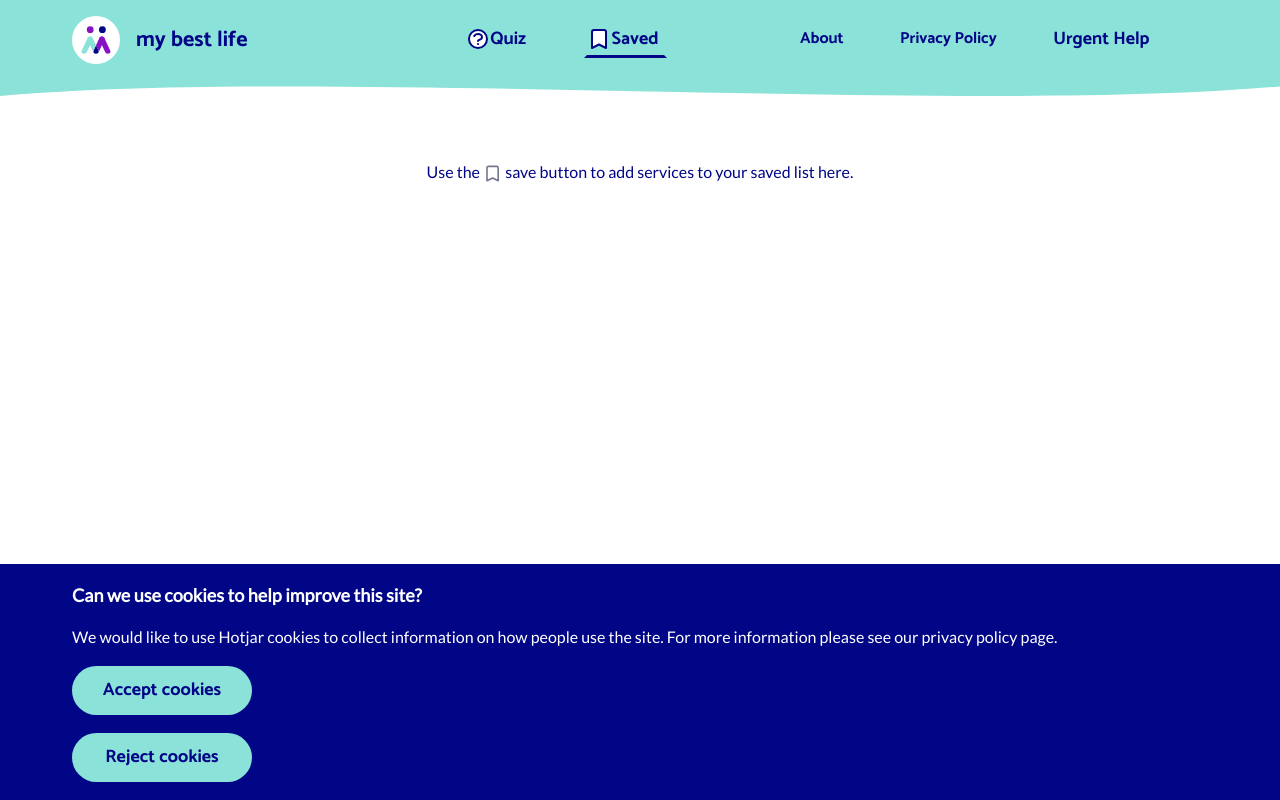
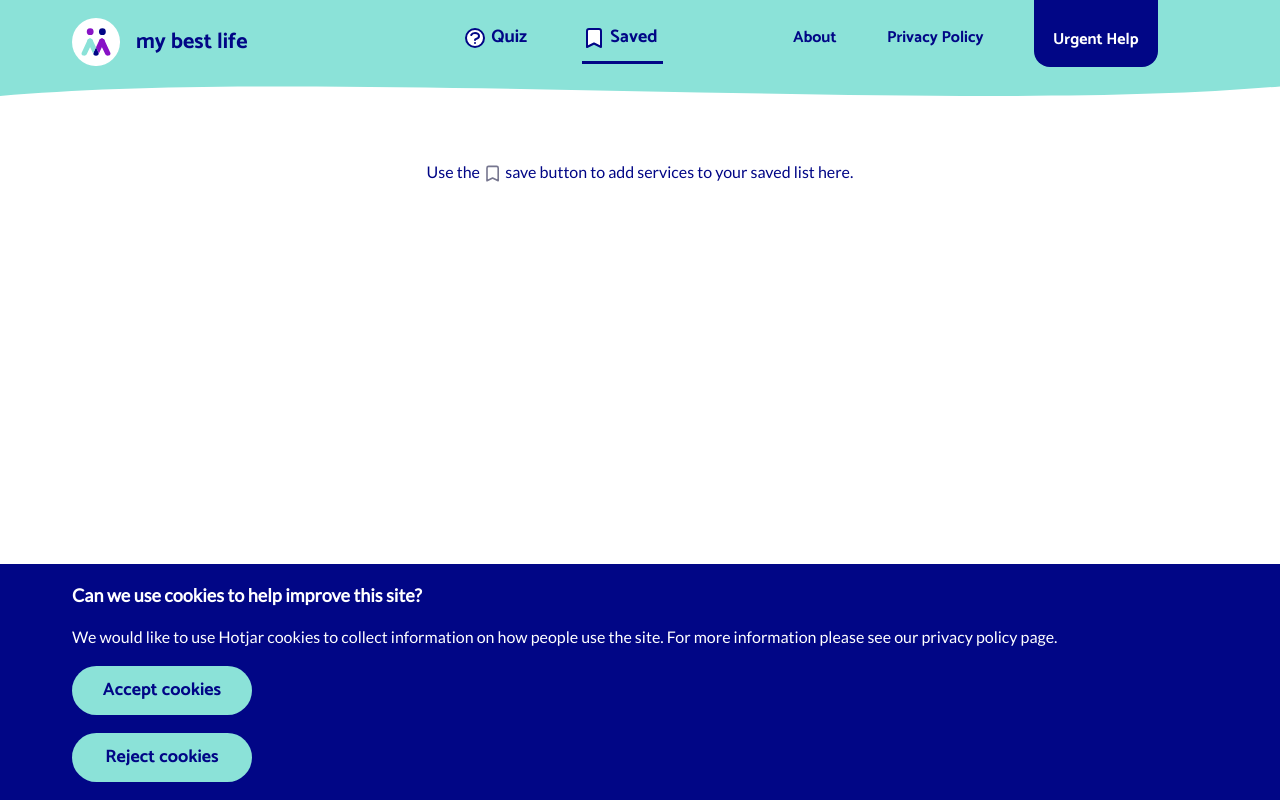
Before and after one commit to neontribe/my-best-life, a Next.js app: page /saved in a window 1280 px wide. Built offline with nearby package versions, Linux system fonts and the light colour scheme.

Commit message:
fix: desktop nav adjustments

```diff
--- a/src/Components/DesktopNav.tsx
+++ b/src/Components/DesktopNav.tsx
@@ -17,7 +17,7 @@ const Nav = styled.nav`
 `
 
 const NavList = styled.ul`
-  align-items: center;
+  align-items: stretch;
   display: flex;
   justify-content: space-evenly;
 
@@ -27,12 +27,16 @@ const NavList = styled.ul`
 `
 
 const LinkItem = styled.a<{ activePage: boolean }>`
+  align-items: center;
+  border-bottom: 3px solid transparent;
+  display: flex;
   font-family: 'Catamaran', sans-serif;
   font-size: ${(props) => props.theme.fontSizes.highlight};
+  margin-top: 1rem;
+  min-height: 3rem;
+  padding-bottom: 2px;
+  padding-right: 5px;
   text-decoration: none;
-  padding-right: 5px;
-  padding-bottom: 2px;
-  border: 3px solid transparent;
 
   ${(props) =>
     props.activePage && `border-bottom: 3px solid ${props.theme.colours.blue};`}
@@ -47,8 +51,14 @@ const LinkItem = styled.a<{ activePage: boolean }>`
   }
 
   svg {
+    fill: white;
+    margin-right: 0.25rem;
     width: 1.5rem;
-    fill: white;
+  }
+
+  &:focus {
+    outline: 2px dashed ${(props) => props.theme.colours.blue};
+    outline-offset: 2px;
   }
 `
 
@@ -56,6 +66,28 @@ const SmallLinkItem = styled(LinkItem)`
   font-size: ${(props) => props.theme.fontSizes.normal};
   padding: 0;
   padding-bottom: 2px;
+`
+
+const UrgentHelp = styled.a<{ activePage: boolean }>`
+  background-color: ${(props) => props.theme.colours.blue};
+  border-bottom-left-radius: 16px;
+  border-bottom-right-radius: 16px;
+  border: 3px solid transparent;
+  border-top: 0;
+  color: ${(props) => props.theme.colours.white} !important;
+  font-family: 'Catamaran', sans-serif;
+  padding: 1rem;
+  padding-bottom: 0;
+
+  &:hover {
+    border-color: ${(props) => props.theme.colours.yellow};
+  }
+
+  div {
+    align-items: center;
+    display: flex;
+    min-height: 3rem;
+  }
 `
 
 export const DesktopNav = (): JSX.Element => {
@@ -81,7 +113,7 @@ export const DesktopNav = (): JSX.Element => {
                   d="M8.228 9c.549-1.165 2.03-2 3.772-2 2.21 0 4 1.343 4 3 0 1.4-1.278 2.575-3.006 2.907-.542.104-.994.54-.994 1.093m0 3h.01M21 12a9 9 0 11-18 0 9 9 0 0118 0z"
                 />
               </svg>
-              Quiz
+              <div>Quiz</div>
             </LinkItem>
           </Link>
         </li>
@@ -89,7 +121,7 @@ export const DesktopNav = (): JSX.Element => {
           <Link href={'/saved'} passHref>
             <LinkItem activePage={currentPage === '/saved'}>
               <Bookmark />
-              Saved
+              <div>Saved</div>
             </LinkItem>
           </Link>
         </li>
@@ -109,9 +141,9 @@ export const DesktopNav = (): JSX.Element => {
         </li>
         <li>
           <Link href={'/helplines'} passHref>
-            <LinkItem activePage={currentPage === '/helplines'}>
-              Urgent Help
-            </LinkItem>
+            <UrgentHelp activePage={currentPage === '/helplines'}>
+              <div>Urgent Help</div>
+            </UrgentHelp>
           </Link>
         </li>
       </NavList>
--- a/src/Components/Header.tsx
+++ b/src/Components/Header.tsx
@@ -13,7 +13,6 @@ const Header = styled.header`
   background-color: ${(props) => props.theme.colours.aqua};
   clip-path: url(#wave);
   height: ${(props) => props.theme.headerHeight};
-  padding: 1rem 0;
   width: 100%;
 
   a {
@@ -45,6 +44,10 @@ const HeaderContents = styled.div`
   padding: 0 var(--gutter-width);
 `
 
+const Logo = styled.div`
+  margin-top: 1rem;
+`
+
 const Title = styled.h1`
   font-family: 'Catamaran', sans-serif;
   font-size: ${(props) => props.theme.fontSizes.title};
@@ -71,6 +74,7 @@ export const HeaderComponent = (): JSX.Element => {
           </svg>
         </VisuallyHidden>
         <HeaderContents>
+          <Logo>
             <Link href="/" passHref>
               <a>
                 <Image
@@ -82,6 +86,7 @@ export const HeaderComponent = (): JSX.Element => {
                 <Title>my best life</Title>
               </a>
             </Link>
+          </Logo>
           <DesktopNav />
           <Burger open={openMenu} setOpen={setOpenMenu} />
         </HeaderContents>
```
Lines whose indentation alone changed are shown as unchanged.
